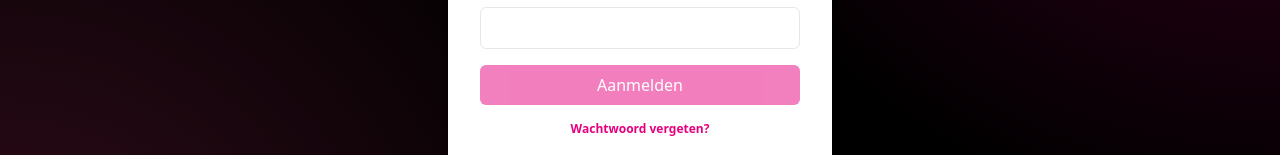
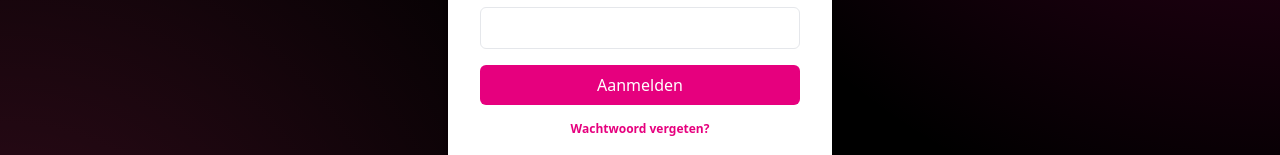
Before and after one commit to Jack-Stan/PeoplemarketingRecruitment, a Vue app: page /login in a window 1280 px wide. Shown: the part 438-593 px from the top of the page. Built offline with nearby package versions, Linux system fonts and the light colour scheme; no server answers.

Commit message:
Keep Aanmelden and Account aanmaken tappable; validate in the handler instead
Co-Authored-By: Claude Opus 5.5 <noreply@anthropic.com>

```diff
--- a/src/views/auth/CompleteInviteView.vue
+++ b/src/views/auth/CompleteInviteView.vue
@@ -84,6 +84,7 @@ async function onSubmit(): Promise<void> {
   if (!canSubmit.value) {
     if (!passwordsMatch.value) ui.push('Wachtwoorden komen niet overeen.', 'error');
     else if (!desiredOfficeId.value) ui.push('Kies eerst een kantoor.', 'error');
+    else ui.push('Vul alle velden correct in.', 'error');
     return;
   }
   submitting.value = true;
@@ -179,7 +180,7 @@ async function onSubmit(): Promise<void> {
             required
             :error="confirmPassword && !passwordsMatch ? 'Komt niet overeen' : ''"
           />
-          <BaseButton type="submit" block :loading="submitting" :disabled="!canSubmit">
+          <BaseButton type="submit" block :loading="submitting">
             Account aanmaken
           </BaseButton>
         </form>
--- a/src/views/auth/LoginView.vue
+++ b/src/views/auth/LoginView.vue
@@ -37,6 +37,12 @@ const resetEmail = ref('');
 const resetting = ref(false);
 
 async function onSubmit(): Promise<void> {
+  // Validated here, not via :disabled — browser autofill holds the values back
+  // from JS until the first interaction, which left the button dead on tap one.
+  if (!email.value.trim() || !password.value) {
+    ui.push('Vul je e-mailadres en wachtwoord in.', 'error');
+    return;
+  }
   submitting.value = true;
   const ok = await auth.signIn(email.value.trim(), password.value, rememberMe.value);
   submitting.value = false;
@@ -109,7 +115,7 @@ async function onSendReset(): Promise<void> {
             />
             Aangemeld blijven
           </label>
-          <BaseButton type="submit" block :loading="submitting" :disabled="!email || !password">
+          <BaseButton type="submit" block :loading="submitting">
             Aanmelden
           </BaseButton>
           <p class="text-center text-xs">
```
